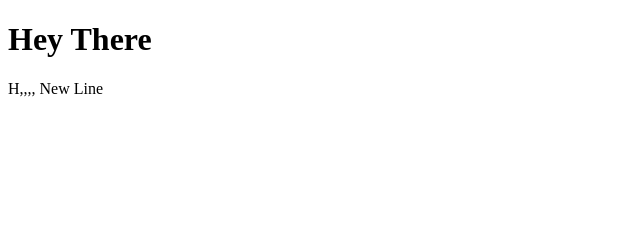
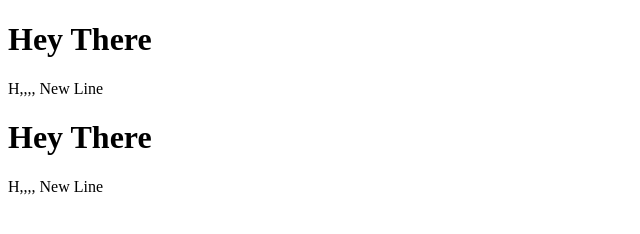
Before and after one commit to a-bhavsar/GitGithubMasterClass, a plain HTML site: page index.html in a window 1280 px wide. Shown: the whole page, without its empty margins (0-640 px from the left). Drawn offline with Linux system fonts and the light colour scheme.

Commit message:
Update index.html

```diff
--- a/index.html
+++ b/index.html
@@ -13,5 +13,11 @@
 
         New Line
     </div>
+    <div>
+        <h1>Hey There</h1>
+        H,,,,
+
+        New Line
+    </div>
 </body>
 </html>
```
